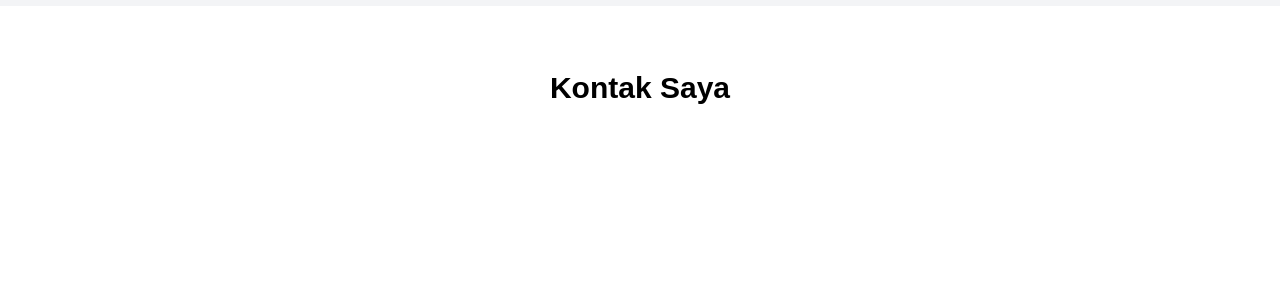
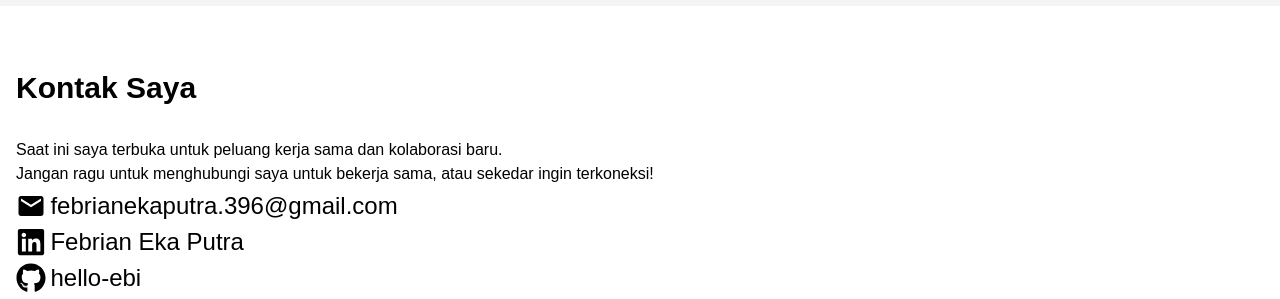
Before and after one commit to hello-ebi/portofolio-saya, a React (Create React App) app in the folder ebi/: page / in a window 1280 px wide. Shown: the part 2482-2781 px from the top of the page. Built offline with nearby package versions, Linux system fonts and the light colour scheme.

Commit message:
edit-edit kontak

```diff
--- a/ebi/package.json
+++ b/ebi/package.json
@@ -10,6 +10,7 @@
     "framer-motion": "^12.23.6",
     "react": "^19.1.0",
     "react-dom": "^19.1.0",
+    "react-icons": "^5.5.0",
     "react-scripts": "5.0.1",
     "react-type-animation": "^3.2.0",
     "web-vitals": "^2.1.4"
--- a/ebi/src/components/Contact.jsx
+++ b/ebi/src/components/Contact.jsx
@@ -1,4 +1,24 @@
 import Footer from "./Footer";
+import { MdEmail } from "react-icons/md";
+import { FaLinkedin } from "react-icons/fa";
+import { FaGithub } from "react-icons/fa";
+import { FaXTwitter } from "react-icons/fa6";
+
+const email = "febrianekaputra.396@gmail.com";
+const subject = "Minat Terhadap Proyek atau Peluang Kerja Sama";
+const body = `Halo Febrian Eka Putra,
+
+Saya [nama kamu], tertarik untuk menjalin kerja sama atau kolaborasi profesional dengan Anda.
+Latar belakang dan keahlian Anda sangat relevan dengan kebutuhan saya saat ini.
+
+Jika berkenan, saya berharap bisa berdiskusi lebih lanjut.
+Terima kasih atas waktunya 🙏
+
+Hormat saya,
+[nama kamu]
+[Kontak/LinkedIn opsional]`;
+
+const mailtoLink = `mailto:${email}?subject=${encodeURIComponent(subject)}&body=${encodeURIComponent(body)}`;
 
 function Contact() {
   return (
@@ -7,7 +27,28 @@ function Contact() {
   className="py-16 bg-white h-screen h-[90vh] relative"
 >
   <div className="container mx-auto px-4">
-    <h2 className="text-3xl font-bold text-center mb-8">Kontak Saya</h2>
+    <h2 className="text-3xl font-bold text-left mb-8">Kontak Saya</h2>
+    <p>
+Saat ini saya terbuka untuk peluang kerja sama dan kolaborasi baru. <br /> Jangan ragu untuk menghubungi saya untuk bekerja sama, atau sekedar ingin terkoneksi! <br />
+    </p>
+<div className="flex mt-1">
+  <MdEmail className="text-[30px] mt-[1px]" /> &nbsp;
+    <a href={mailtoLink} className="text-2xl">
+    febrianekaputra.396@gmail.com
+  </a>
+</div>
+<div className="flex mt-1">
+  <FaLinkedin className="text-[30px] mt-[1px]" /> &nbsp;
+  <a href="https://www.linkedin.com/in/febrian-eka-putra-92a8a735a" className="text-2xl">Febrian Eka Putra</a>
+</div>
+<div className="flex mt-1">
+  <FaGithub className="text-[30px] mt-[1px]" /> &nbsp;
+  <a href="https://github.com/hello-ebi" className="text-2xl">hello-ebi</a>
+</div>
+<div className="flex mt-1">
+  <FaXTwitter className="text-[30px] mt-[1px]" /> &nbsp;
+  <a href="https://x.com/penantanghilang" className="text-2xl">penantang.hilang</a>
+</div>
   </div>
 
   <div className="absolute bottom-0 w-full">
--- a/ebi/src/components/Navbar.jsx
+++ b/ebi/src/components/Navbar.jsx
@@ -6,7 +6,7 @@ function Navbar() {
   const [isOpen, setIsOpen] = useState(false);
 
   return (
-    <nav className="bg-stone-950 text-white p-4 sticky top-0 z-10">
+    <nav className="bg-stone-950 text-white p-4 sticky top-0 z-20">
       <div className="container mx-auto flex justify-between items-center">
 <div className=" max-w-[100px]">
   <img src={ebilogogif} alt="ebi" className="w-[100px]" />
```
Also changed, not shown: 1 other file (tests, documents, lock files or other folders).
